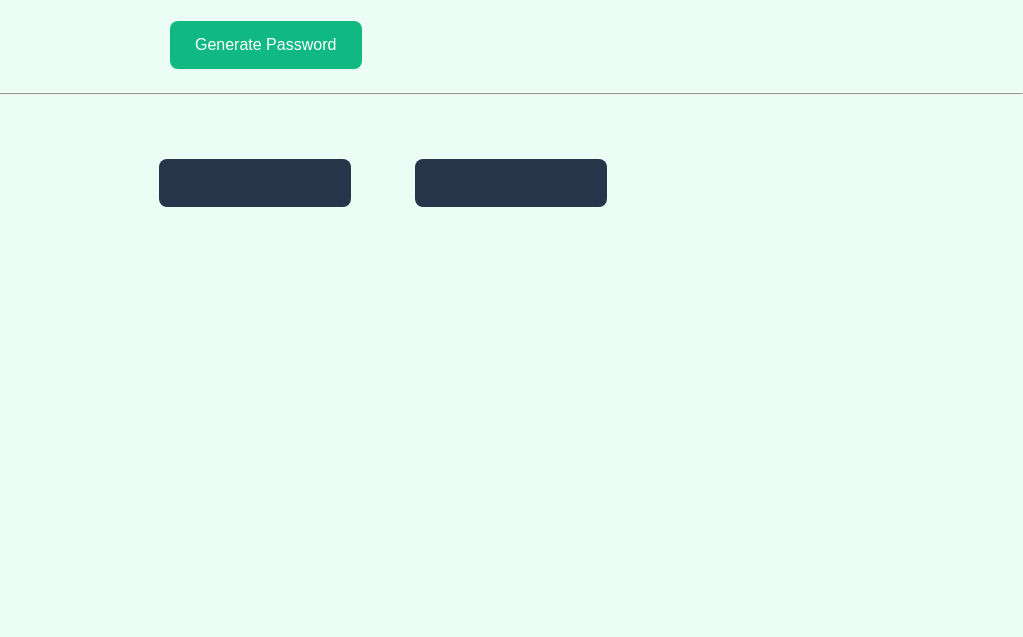
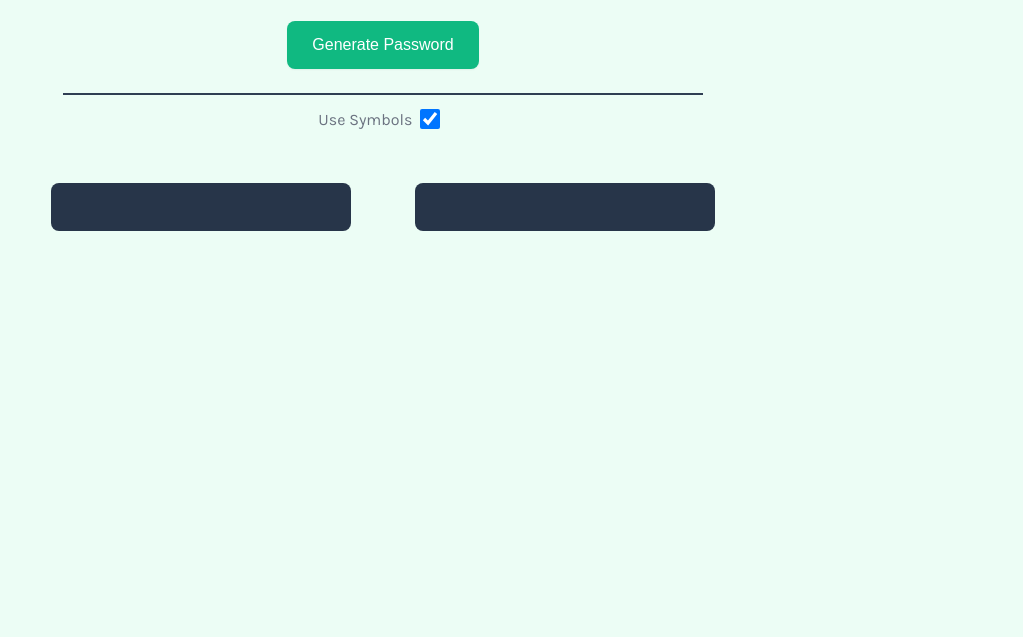
Before and after one commit to maxthor500/RandomPasswordGenerator, a website built with webpack: page src/template.html in a window 1280 px wide. Shown: the part 163-800 px from the top of the page, without its empty margins (257-1280 px from the left). Built offline with nearby package versions, Linux system fonts and the light colour scheme.

Commit message:
Add functionality that exclude symbols from the passwords generated

```diff
--- a/src/Button.js
+++ b/src/Button.js
@@ -32,9 +32,16 @@ export const generatePassword = (paragraph, lengthPassword, hasSymbols) => {
             ];
         let password = "";
 
+        let charactersLength = characters.length;
+        const symbols = 29;
+
+        if (!hasSymbols) {
+            charactersLength -= symbols;
+        }
+
         for (let i = 0; i < lengthPassword; i++) {
             let char = Math.floor(Math.random()
-                        * characters.length);
+                        * charactersLength);
             password += characters[char];
         }
         paragraph.textContent = password;
--- /dev/null
+++ b/src/Inputs.js
@@ -0,0 +1,35 @@
+const renderCheckbox = () => {
+    const div = document.createElement("div");
+    root.appendChild(div);
+    div.id = "input"
+    let input = document.createElement("input");
+    let label = document.createElement("label");
+    label.for = "hasSymbols"
+    label.textContent = "Use Symbols"
+    input.id = "symbols"
+    input.type = "checkbox";
+    input.name = "hasSymbols";
+    input.value = true;
+    input.checked = true;
+    div.appendChild(label)
+    div.appendChild(input);
+    input.addEventListener('change', (event) => {
+        if (event.currentTarget.checked) {
+            input.value = true;
+        } else {
+            input.value = false;
+        }
+    })
+}
+
+const hasSymbols = () => {
+    const checkbox = document.getElementById("symbols");
+    let wantSymbols = true;
+    if (checkbox.value === "false") {
+        wantSymbols = false;
+    }
+    return wantSymbols;
+}
+
+
+export { renderCheckbox, hasSymbols };
--- a/src/index.js
+++ b/src/index.js
@@ -2,6 +2,7 @@ import { renderHeading, renderParagraph } from "./Heading";
 import renderNav from "./Navbar";
 import { renderBtn, generatePassword } from "./Button";
 import "./styles/style.css";
+import { hasSymbols, renderCheckbox } from "./Inputs";
 
 // initial variables
 const root = document.getElementById("root");
@@ -21,6 +22,8 @@ renderBtn();
 
 const hr = document.createElement("hr");
 root.appendChild(hr);
+
+renderCheckbox();
 
 const div = document.createElement("div");
 root.appendChild(div);
@@ -47,6 +50,6 @@ const paraPass1 = document.getElementById("para-password-1");
 const paraPass2 = document.getElementById("para-password-2");
 
 generateBtn.addEventListener("click", () => {
-    generatePassword(paraPass1, 16, true);
-    generatePassword(paraPass2, 16, true);
+    generatePassword(paraPass1, 16, hasSymbols());
+    generatePassword(paraPass2, 16, hasSymbols());
 });
--- a/src/styles/style.css
+++ b/src/styles/style.css
@@ -51,10 +51,12 @@ i {
     grid-template-columns: 1fr 1fr 1fr;
     grid-template-rows: auto;
     width: 100vw;
+    justify-items: center;
 }
 
 h1 {
-    width: 300px;
+    width: 18.75rem;
+    margin: 0 1rem;
     grid-column: 2;
     padding-top: 2rem;
     font-family: 'Karla';
@@ -75,6 +77,7 @@ span.dark-mode {
 }
 
 p {
+    width: 18.75rem;
     grid-column: 2;
     font-size: 1em;
     line-height: 2em;
@@ -107,7 +110,7 @@ p {
 
 hr {
     max-width: 25rem;
-    background-color: #2F3e53;
+    border: 1px solid #2F3e53;
     margin: auto;
 }
 
@@ -115,14 +118,13 @@ hr {
     display: flex;
     flex-wrap: wrap;
     justify-content:center;
-    margin-top: 1rem;
     padding: 2rem;
 }
 
 #para-password-1, #para-password-2 {
     min-width: 12rem;
     height: 3rem;
-    margin: 1rem 2rem;
+    margin: .5rem 2rem;
     background-color: #273549;
     font-size: 1.2rem;
     line-height: 2.8rem;
@@ -132,8 +134,24 @@ hr {
     ;
 }
 
+#input {
+    display: flex;
+    height: 3rem;
+    justify-content: center;
+    align-items: center;
+    color: #6B7280;
+}
+
+input[type=checkbox] {
+    height: 1.2rem;
+    width: 1.2rem;
+    margin: .5rem;
+}
+
+
+
 @media (min-width: 65rem) {
     hr {
-        max-width: 100%;
+        max-width: 50%;
     }
 }
```
